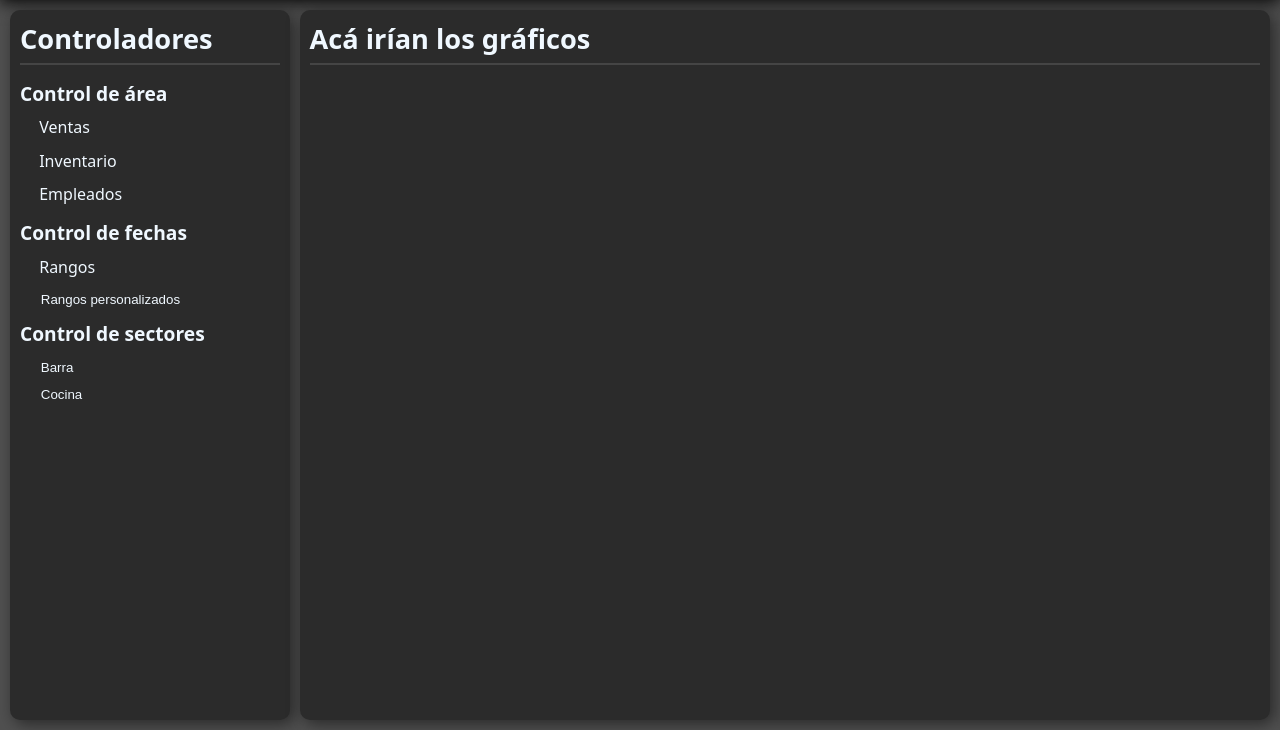
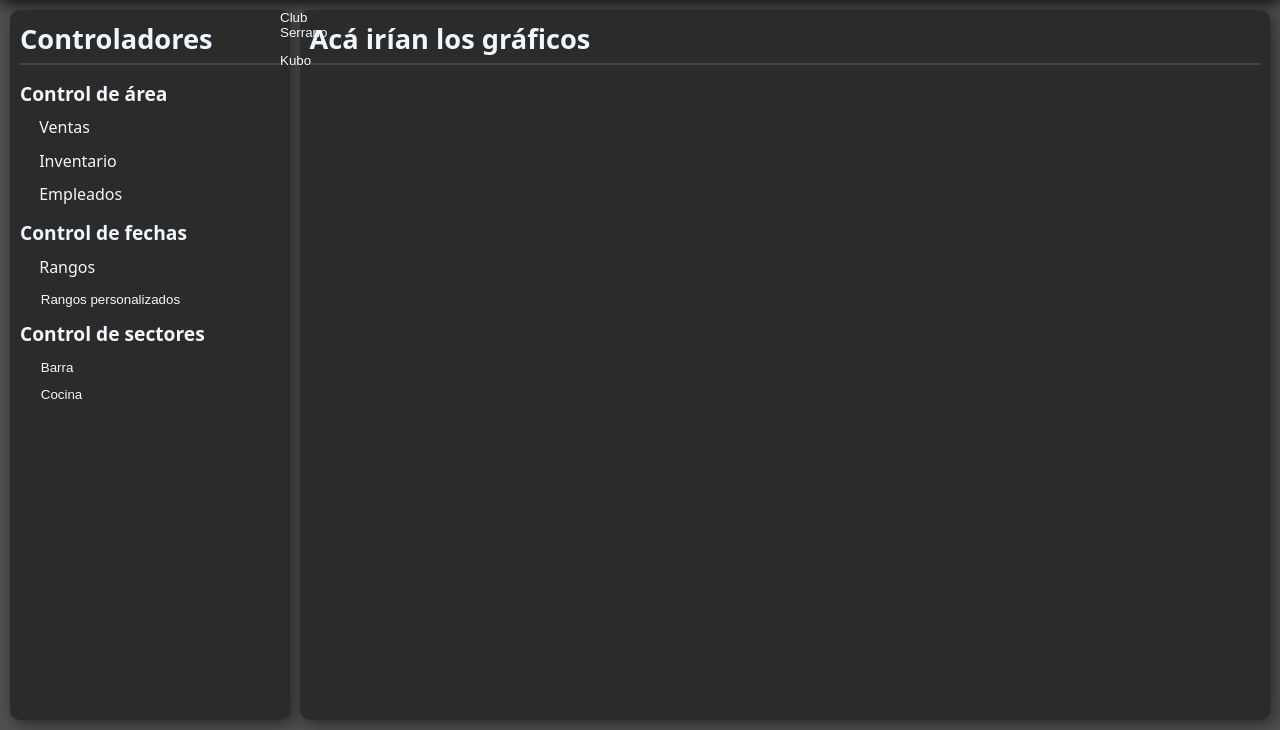
Before and after one commit to longotiziano/gastronomic-crm, a Python web app: template webapp/templates/index.html in a window 1280 px wide. Shown: the part 70-800 px from the top of the page. Run offline with Jinja, Linux system fonts and the light colour scheme; the template is opened without the code that fills it, so the values that code supplies are empty.

Commit message:
implementacion basica del sistema de eleccion de restaurante

```diff
--- a/webapp/static/css/body.css
+++ b/webapp/static/css/body.css
@@ -5,7 +5,7 @@
     border: none;
     list-style: none;
     box-sizing: border-box;
-    outline: 0  solid rgba(255, 0, 0, 0.267);
+    outline: 0 solid rgba(255, 0, 0, 0.267);
 }
 
 body {
--- /dev/null
+++ b/webapp/static/css/buttons.css
@@ -0,0 +1,19 @@
+.nav-button {
+    position: relative;
+    width: auto;
+    height: 100%;
+    padding: 0.8rem;
+    margin: 0.8rem;
+}
+
+.selectables button {
+    margin: 0.1rem 0.1rem 0.1rem 1rem;
+    width: 100%;
+    padding: 0.3rem;
+    border-radius: 5px;
+    text-align: left;
+}
+
+.selectables button:hover {
+    background-color: rgba(124, 124, 124, 0.516);
+}
--- a/webapp/static/css/nav.css
+++ b/webapp/static/css/nav.css
@@ -15,11 +15,11 @@ nav img {
     margin-right: auto;
 }
 
-.nav-button {
-    width: auto;
-    height: 100%;
-    padding: 0.8rem;
-    margin: 0.8rem;
+.restaurant-menu {
+    position: absolute;
+    top: 100%;
+    left: 0;
+    z-index: 100;
 }
 
 .section-ul {
--- a/webapp/static/css/reports.css
+++ b/webapp/static/css/reports.css
@@ -15,18 +15,6 @@
     display: flex;
     align-items: stretch;
     flex-direction: column;
-}
-
-.graphs-sidebar button {
-    margin: 0.1rem 0.1rem 0.1rem 1rem;
-    width: 100%;
-    padding: 0.3rem;
-    border-radius: 5px;
-    text-align: left;
-}
-
-.graphs-sidebar button:hover {
-    background-color: rgba(124, 124, 124, 0.516);
 }
 
 .graphs-sidebar details ul {
--- a/webapp/static/js/nav.js
+++ b/webapp/static/js/nav.js
@@ -30,3 +30,7 @@ export const showSection = (sections, name) => {
 
     sections[name].element.classList.add('active');
 };
+
+/**
+ * Receives:
+ */
--- a/webapp/templates/index.html
+++ b/webapp/templates/index.html
@@ -10,6 +10,7 @@
     <link rel="stylesheet" href="../static/css/nav.css">
     <link rel="stylesheet" href="../static/css/reports.css">
     <link rel="stylesheet" href="../static/css/inventory.css">
+    <link rel="stylesheet" href="../static/css/buttons.css">
 
     <link rel="icon" href="../static/img/icon-club-serrano.jpg" type="image/jpg"/>
 
@@ -19,9 +20,17 @@
     <header>
         <nav>
             <img src="../static/img/logo-club-serrano.png" alt="Logo de Club Serrano">
-            <button class="nav-button">
-                <svg xmlns="http://www.w3.org/2000/svg" width="24" height="24" viewBox="0 0 24 24" fill="none" stroke="currentColor" stroke-width="2" stroke-linecap="round" stroke-linejoin="round" class="lucide lucide-chevron-down-icon lucide-chevron-down"><path d="m6 9 6 6 6-6"/></svg>
-            </button>
+            <div style="position: relative; border-color: aqua;">
+                <button class="nav-button">
+                    <svg xmlns="http://www.w3.org/2000/svg" width="24" height="24" viewBox="0 0 24 24" fill="none" stroke="currentColor" stroke-width="2" stroke-linecap="round" stroke-linejoin="round" class="lucide lucide-chevron-down-icon lucide-chevron-down"><path d="m6 9 6 6 6-6"/></svg>
+                </button>
+                <div class="restaurant-menu" id="menu">
+                    <ul class="selectables">
+                        <li><button>Club Serrano</button></li>
+                        <li><button>Kubo</button></li>
+                    </ul>
+                </div>
+            </div>
             <ul class="section-ul">
                 <li>
                     <button data-section="reports">Reportes</button>
@@ -56,7 +65,7 @@
                                 <summary>
                                     <span>Ventas</span>
                                 </summary>
-                                <ul>
+                                <ul class="selectables">
                                     <li><button>General</button></li>
                                     <li><button>Productos</button></li>
                                     <li><button>Financiero</button></li>
@@ -68,7 +77,7 @@
                                 <summary>
                                     <span>Inventario</span>
                                 </summary>
-                                <ul>
+                                <ul class="selectables">
                                     <li><button>General</button></li>
                                     <li><button>Productos</button></li>
                                     <li><button>Financiero</button></li>
@@ -80,7 +89,7 @@
                                 <summary>
                                     <span>Empleados</span>
                                 </summary>
-                                <ul>
+                                <ul class="selectables">
                                     <li><button>General</button></li>
                                     <li><button>Productos</button></li>
                                     <li><button>Financiero</button></li>
@@ -97,21 +106,21 @@
                                 <summary>
                                     <span>Rangos</span>
                                 </summary>
-                                <ul>
+                                <ul class="selectables">
                                     <li><button>General</button></li>
                                     <li><button>Productos</button></li>
                                     <li><button>Financiero</button></li>
                                 </ul>
                             </details>
                         </li>
-                        <li>
+                        <li class="selectables">
                             <button>Rangos personalizados</button>
                         </li>
                     </ul>
                 </div>
                 <div class="sector-control">
                     <h3 class="subtitle">Control de sectores</h3>
-                                <ul>
+                                <ul class="selectables">
                                     <li><button>Barra</button></li>
                                     <li><button>Cocina</button></li>
                                 </ul>
```
